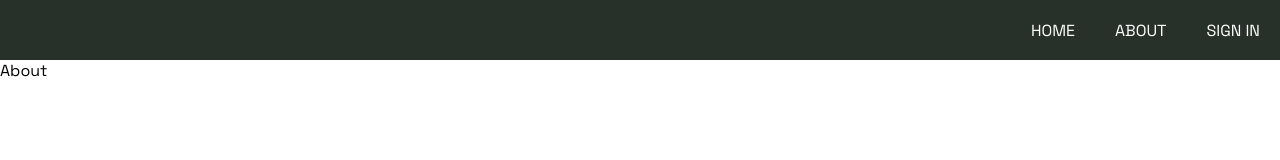
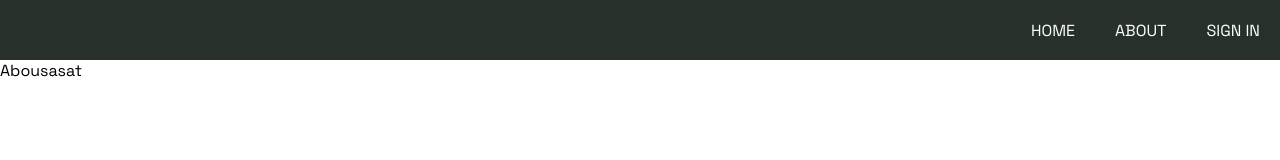
Before and after one commit to wallaceSansanoski/miniBlog, a React app: page /about in a window 1280 px wide. Shown: the top 160 px of the page. Built offline with nearby package versions, Linux system fonts and the light colour scheme; the HTML template or start-up script is replaced by a standard one.

Commit message:
add pages

```diff
--- a/src/pages/about.jsx
+++ b/src/pages/about.jsx
@@ -1,6 +1,6 @@
 const About = () => {
     return (
-        <p>About</p>
+        <p>Abousasat</p>
     )
 }
 
```
